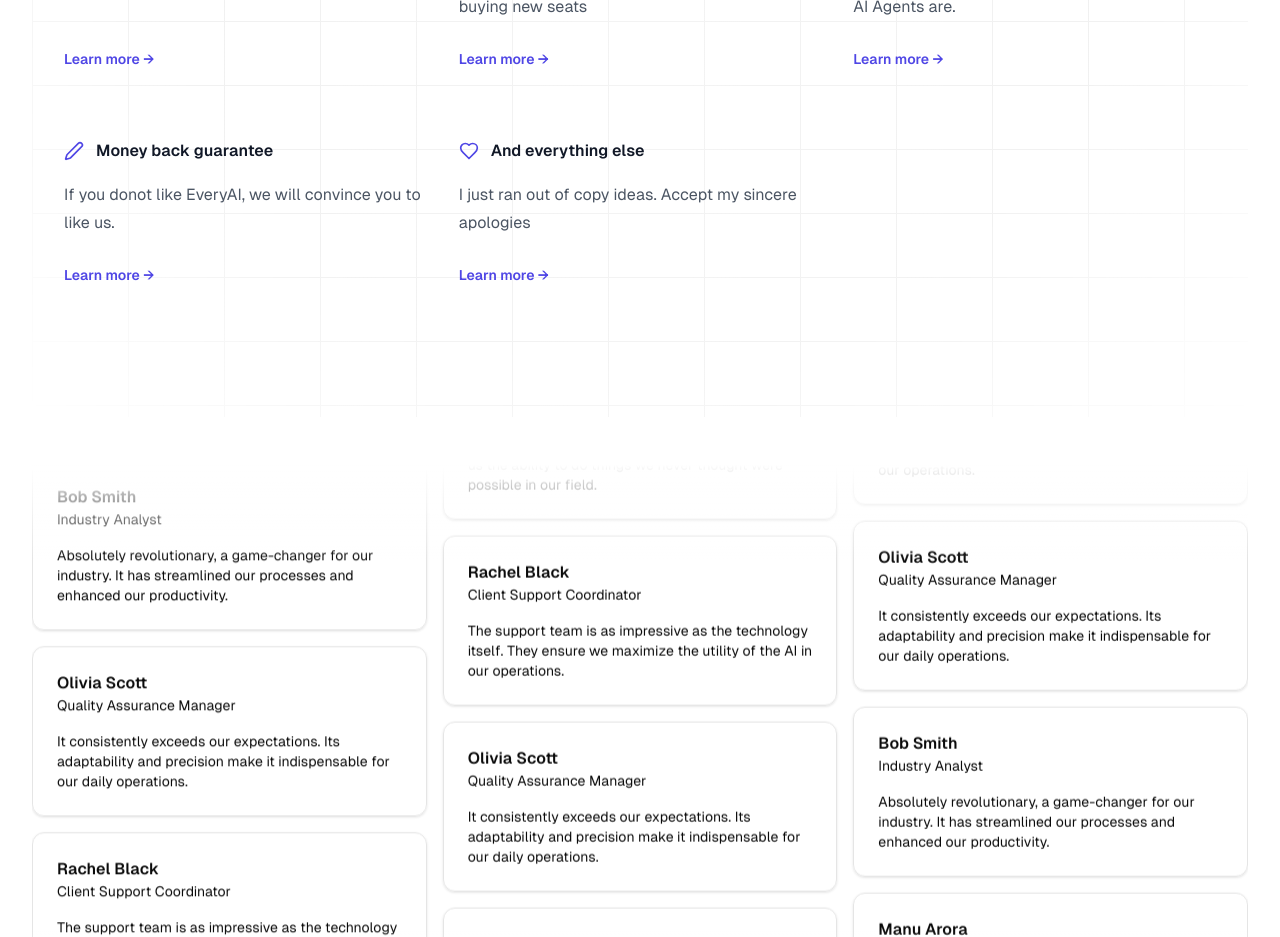
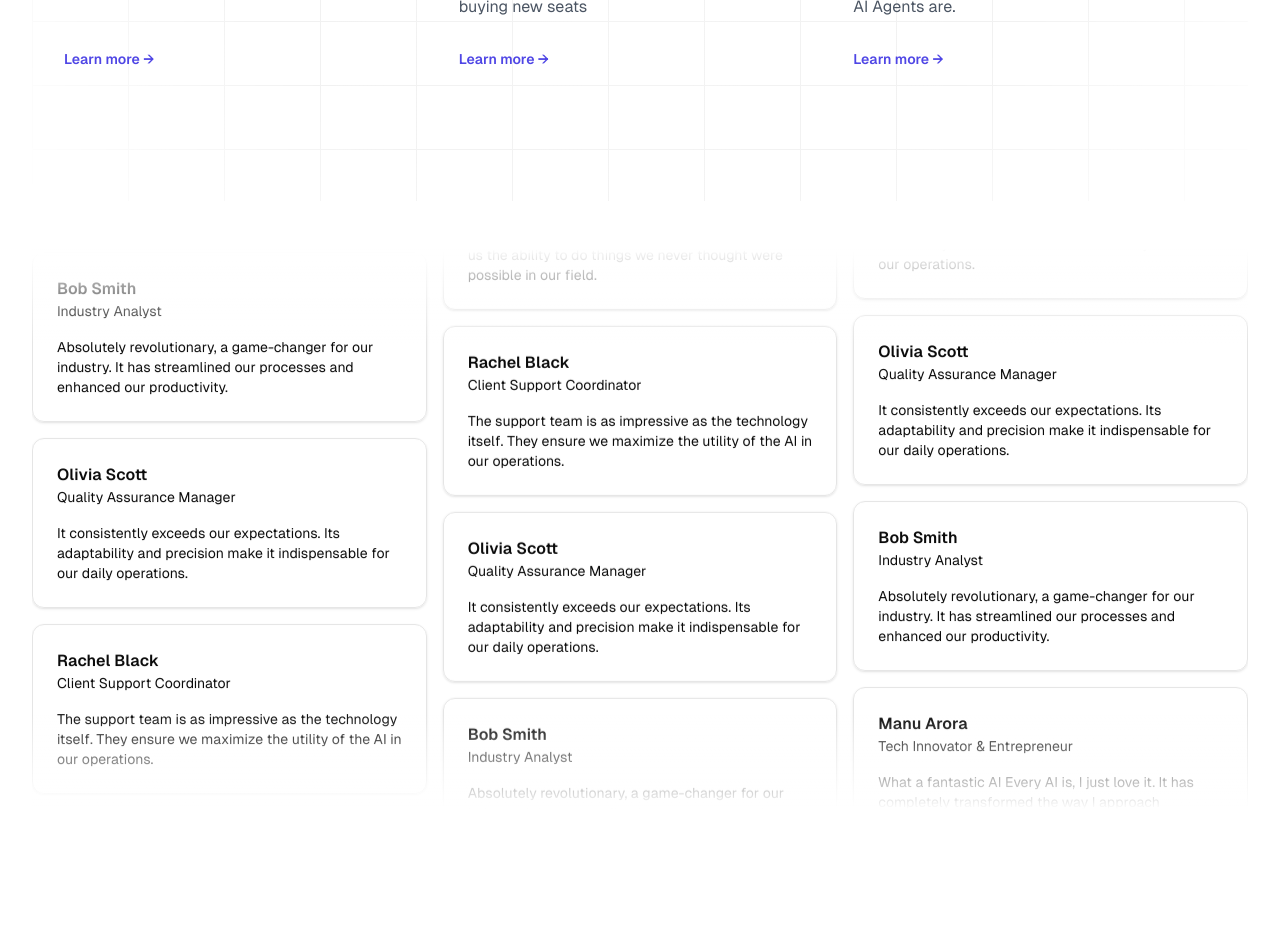
Before and after one commit to icandrew/test-app, a Next.js app: page / in a window 1280 px wide. Shown: the part 980-1917 px from the top of the page. After the commit the page ends 1837 px from the top, so only its background shows below. Built offline with nearby package versions, Linux system fonts and the light colour scheme.

Commit message:
Replace hrefs = '#'

```diff
--- a/components/features-grid.tsx
+++ b/components/features-grid.tsx
@@ -5,10 +5,8 @@
 import {
   Cloud,
   DollarSign,
-  Heart,
   HelpCircle,
   Image,
-  Pen,
   Share2,
   Wand2,
 } from "lucide-react"
@@ -45,16 +43,6 @@
     icon: HelpCircle,
     title: "24/7 Customer Support",
     description: "We are available a 100% of the time. Atleast our AI Agents are.",
-  },
-  {
-    icon: Pen,
-    title: "Money back guarantee",
-    description: "If you donot like EveryAI, we will convince you to like us.",
-  },
-  {
-    icon: Heart,
-    title: "And everything else",
-    description: "I just ran out of copy ideas. Accept my sincere apologies",
   },
 ]
 
--- a/components/navigation-bar.tsx
+++ b/components/navigation-bar.tsx
@@ -22,61 +22,61 @@
               </SheetTrigger>
               <SheetContent side="left" className="w-[300px] sm:w-[400px]">
                 <nav className="flex flex-col gap-4">
-                  <Link href="/" className="text-sm font-medium">
+                  <Link href="#" className="text-sm font-medium">
                     Home
                   </Link>
-                  <Link href="/products" className="text-sm font-medium">
+                  <Link href="#" className="text-sm font-medium">
                     Products
                   </Link>
-                  <Link href="/credit" className="text-sm font-medium">
+                  <Link href="#" className="text-sm font-medium">
                     Credit Application
                   </Link>
-                  <Link href="/about" className="text-sm font-medium">
+                  <Link href="#" className="text-sm font-medium">
                     About Us
                   </Link>
-                  <Link href="/contact" className="text-sm font-medium">
+                  <Link href="#" className="text-sm font-medium">
                     Contact Us
                   </Link>
                 </nav>
               </SheetContent>
             </Sheet>
-            <Link href="/" className="flex items-center">
+            <Link href="#" className="flex items-center">
               <span className="font-semibold text-lg">Your Logo</span>
             </Link>
           </div>
 
           {/* Desktop Navigation */}
           <div className="hidden lg:flex items-center gap-8">
-            <Link href="/" className="flex items-center">
+            <Link href="#" className="flex items-center">
               <span className="font-semibold text-lg">Your Logo</span>
             </Link>
             <nav className="flex items-center gap-6">
               <Link
-                href="/"
+                href="#"
                 className="text-sm font-medium text-foreground/60 transition-colors hover:text-foreground"
               >
                 Home
               </Link>
               <Link
-                href="/products"
+                href="#"
                 className="text-sm font-medium text-foreground/60 transition-colors hover:text-foreground"
               >
                 Products
               </Link>
               <Link
-                href="/credit"
+                href="#"
                 className="text-sm font-medium text-foreground/60 transition-colors hover:text-foreground"
               >
                 Credit Application
               </Link>
               <Link
-                href="/about"
+                href="#"
                 className="text-sm font-medium text-foreground/60 transition-colors hover:text-foreground"
               >
                 About Us
               </Link>
               <Link
-                href="/contact"
+                href="#"
                 className="text-sm font-medium text-foreground/60 transition-colors hover:text-foreground"
               >
                 Contact Us
```
